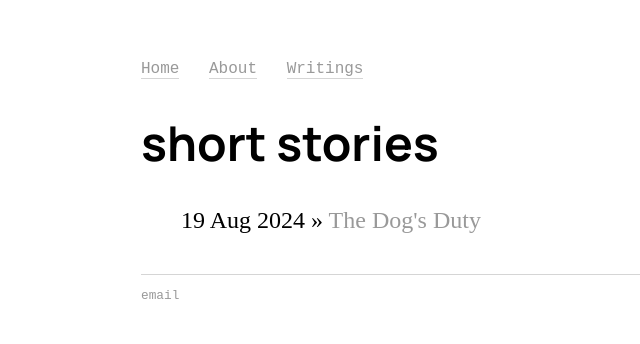
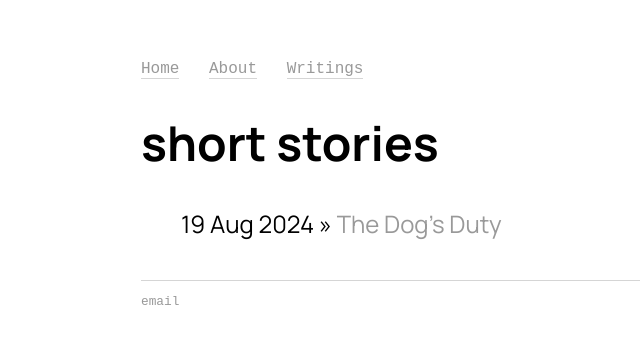
Before and after one commit to piotrvish/piotrvish.github.io, a Jekyll site: the page built from blog/index.html, in a window 1280 px wide. Shown: the top 344 px of the page, without its empty margins (51-691 px from the left). Built offline with Jekyll 4.4.1, drawn with Linux system fonts in a browser that asks for light colours; some web fonts are replaced.

Commit message:
Update main.css

```diff
--- a/css/main.css
+++ b/css/main.css
@@ -50,6 +50,9 @@ posts{
 }
 
 ul.posts {
+    font-family: "Manrope", serif;
+    font-optical-sizing: auto;
+    font-style: normal;
     margin: 20px auto 40px;
     font-size: 1.5em;
 }
```
